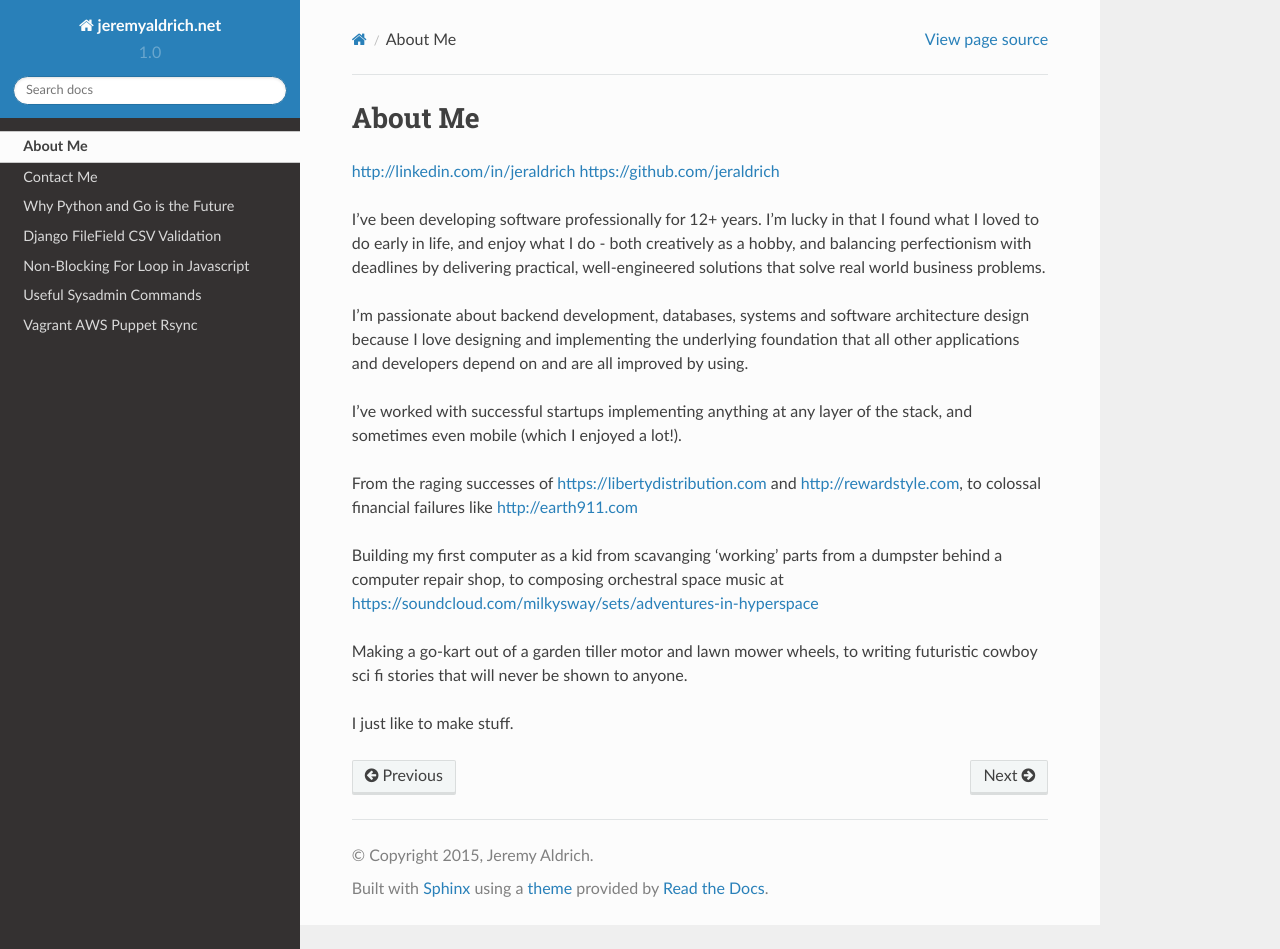
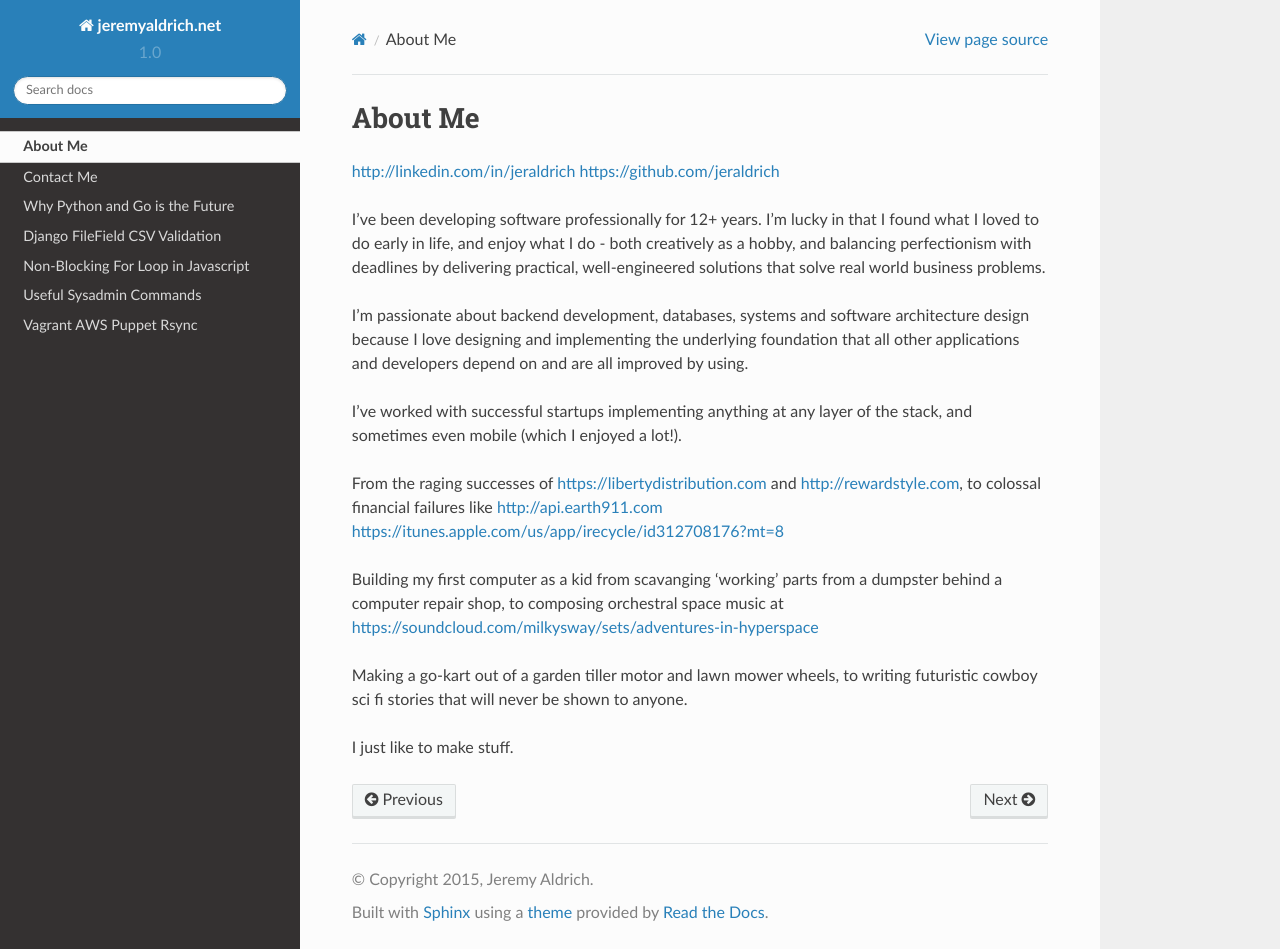
Before and after one commit to jeraldrich/blog, a Sphinx documentation site: the page built from docs/about_me.rst, in a window 1280 px wide and 949 px high. Built offline with Sphinx 7.4.7 and the Read the Docs theme 2.0.0, drawn with Linux system fonts in a browser that asks for light colours; part of the change alters nothing that is shown.

Commit message:
add irecycle app

```diff
--- a/docs/about_me.rst
+++ b/docs/about_me.rst
@@ -11,7 +11,7 @@ I’m passionate about backend development, databases, systems and software arch
 
 I've worked with successful startups implementing anything at any layer of the stack, and sometimes even mobile (which I enjoyed a lot!).
 
-From the raging successes of https://libertydistribution.com and http://rewardstyle.com, to colossal financial failures like http://earth911.com
+From the raging successes of https://libertydistribution.com and http://rewardstyle.com, to colossal financial failures like http://api.earth911.com https://itunes.apple.com/us/app/irecycle/id312708176?mt=8
 
 Building my first computer as a kid from scavanging 'working' parts from a dumpster behind a computer repair shop, to composing orchestral space music at https://soundcloud.com/milkysway/sets/adventures-in-hyperspace
 
```
